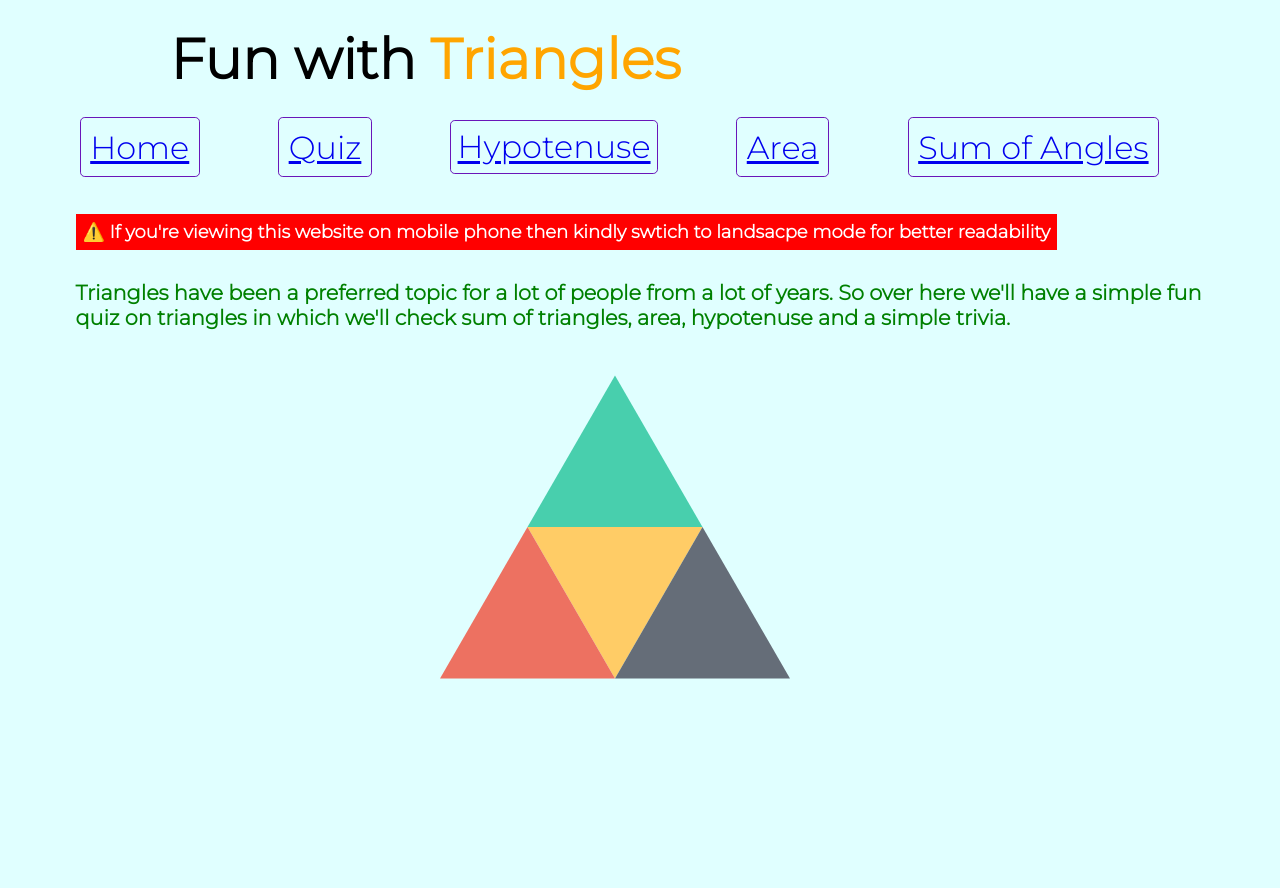
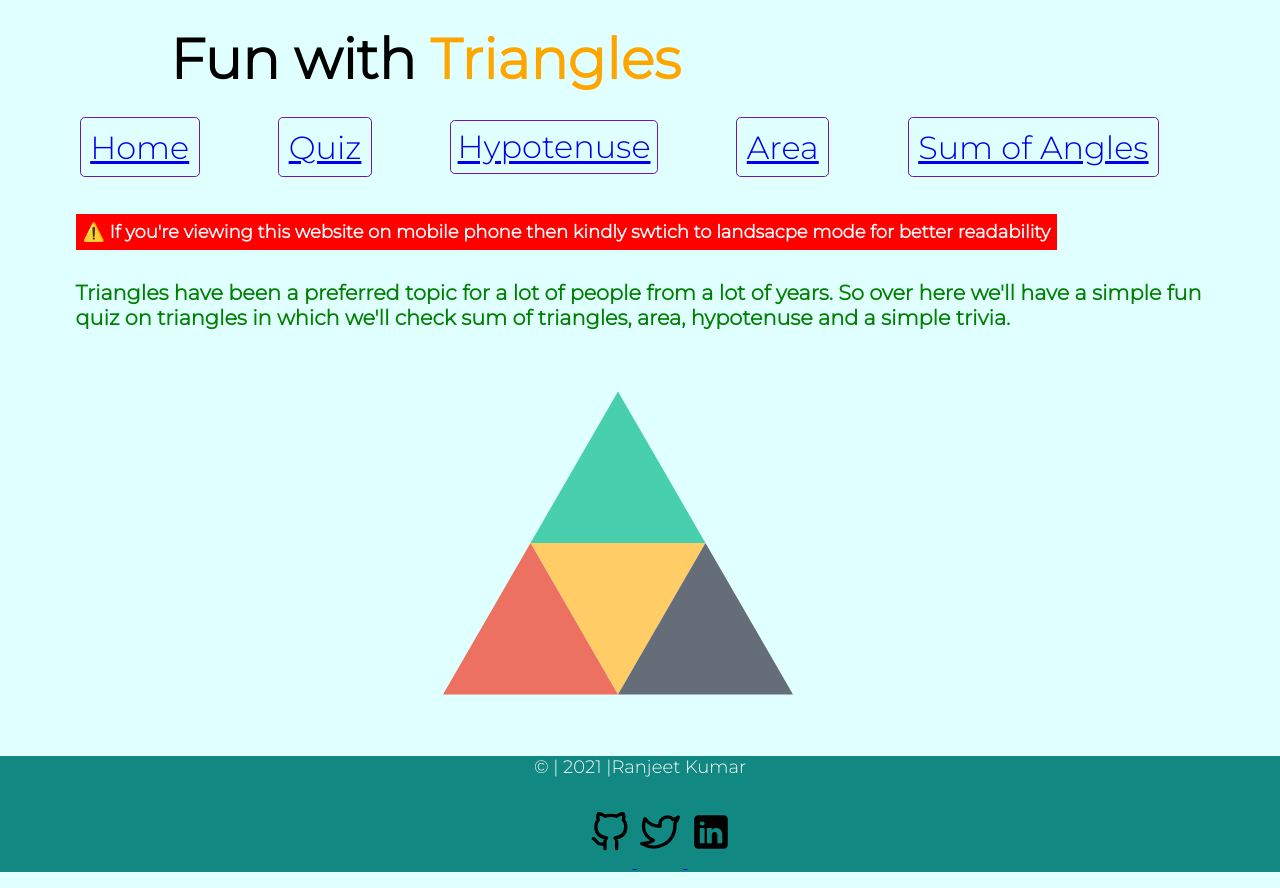
Before and after one commit to Ranjeetk489/fun-with-triangles, a plain HTML site: page index.html in a window 1280 px wide. Before the commit the page ends 800 px from the top, so only its background shows below. Drawn offline with Linux system fonts and the light colour scheme.

Commit message:
added footer and updated styling

```diff
--- a/index.html
+++ b/index.html
@@ -11,7 +11,7 @@
     <div class="container">
 
         <header id="top"><b>Fun with <span id="triangles">Triangles</span></b></header>
-        <div class = "links">
+        <div class = "link">
         <a href="index.html" id="home">Home</a>
         <a href="quiz.html" id="quiz">Quiz</a>
         <a href="hypotenuse.html" id="hypotenuse">Hypotenuse</a>
@@ -24,10 +24,30 @@
         <p id = "intro">Triangles have been a preferred topic for a lot of people from a lot of years.
              So over here we'll have a simple fun quiz on triangles in which we'll check
               sum of triangles, area, hypotenuse and a simple trivia.</p>
-        <img src="triangle.svg" alt="triangle" id = "hImg">
+        <img src="/assets/triangle.svg" alt="triangle" id = "hImg">
 
 
     </div>
+    <footer>
+        <p>&copy; | 2021 |Ranjeet Kumar</p>
+        <ul>
+              <li>
+                    <a class="links" href="https://github.com/Ranjeetk489?tab=repositories" target="_blank">
+                      <img src="/assets/github.svg" alt="github" />
+                    </a>
+              </li>
+              <li>
+                    <a class="links" href=" https://twitter.com/Kumar_Ranjeet1?s=09" target="_blank">
+                      <img src="/assets/twitter.svg" alt="twitter" />
+                    </a>
+              </li>
+              <li>
+                <a class="links" href="https://www.linkedin.com/in/ranjeet-kumar-82969a15b" target="_blank">
+                  <img src="/assets/linkedin.svg" alt="linkedin" />
+                </a>
+          </li>
+        </ul>
+  </footer>
 </body>
 <script src="index.js"></script>
 </html>
--- a/main.css
+++ b/main.css
@@ -29,7 +29,7 @@ header{
     margin: 0 auto;
     text-align: center;
 }
-.links{
+.link{
     margin-top: 25px;
     margin-left: 70px;
     font-size:4vh;
@@ -150,6 +150,7 @@ header{
     padding:0.4rem;
     border-radius: 0.3rem;
     background-color:#6EE7B7;
+    margin-bottom: 1.5cm;
 }
 #ansA{
     border:2px solid black;
@@ -267,3 +268,29 @@ header{
     color: white;
     background-color: red;
 }
+footer {
+    text-align: center;
+    background-color: #118882;
+    color: #fff;
+  }
+
+  footer p {
+    font-size: large;
+    text-align: center;
+    object-position: bottom;
+  }
+
+  .footer-list {
+    margin: 1rem;
+  }
+
+  img,
+  li {
+    display: inline;
+    color: #fff;
+  }
+
+  img {
+    width: 40px;
+    padding: 1rem 0.2rem;
+  }
```
Also changed, not shown: area.html (+21 -1 lines), hypotenuse.html (+21 -1 lines), quiz.html (+21 -1 lines), sumOfAngles.html (+21 -1 lines), assets/discord.svg (added), assets/github.svg (added), assets/linkedin.svg (added), assets/triangle.svg (renamed from triangle.svg), assets/twitter.svg (added).
